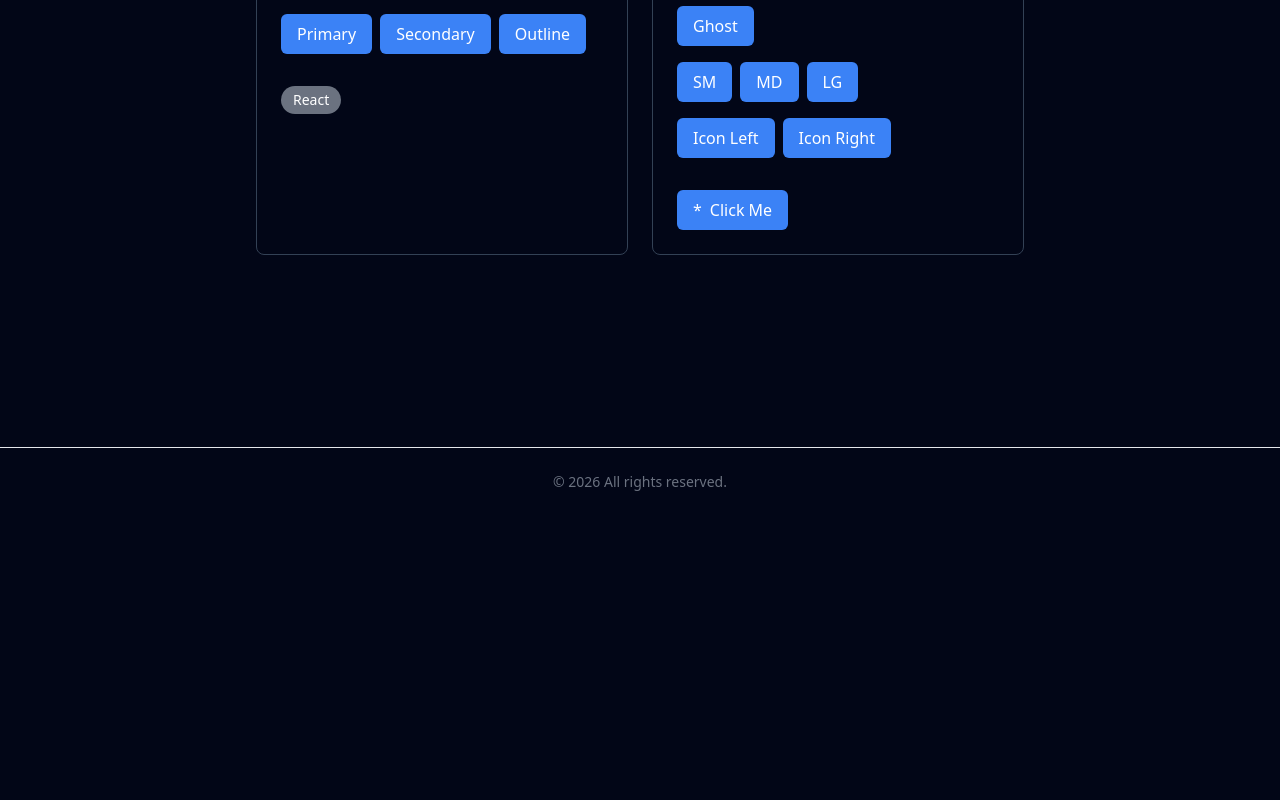
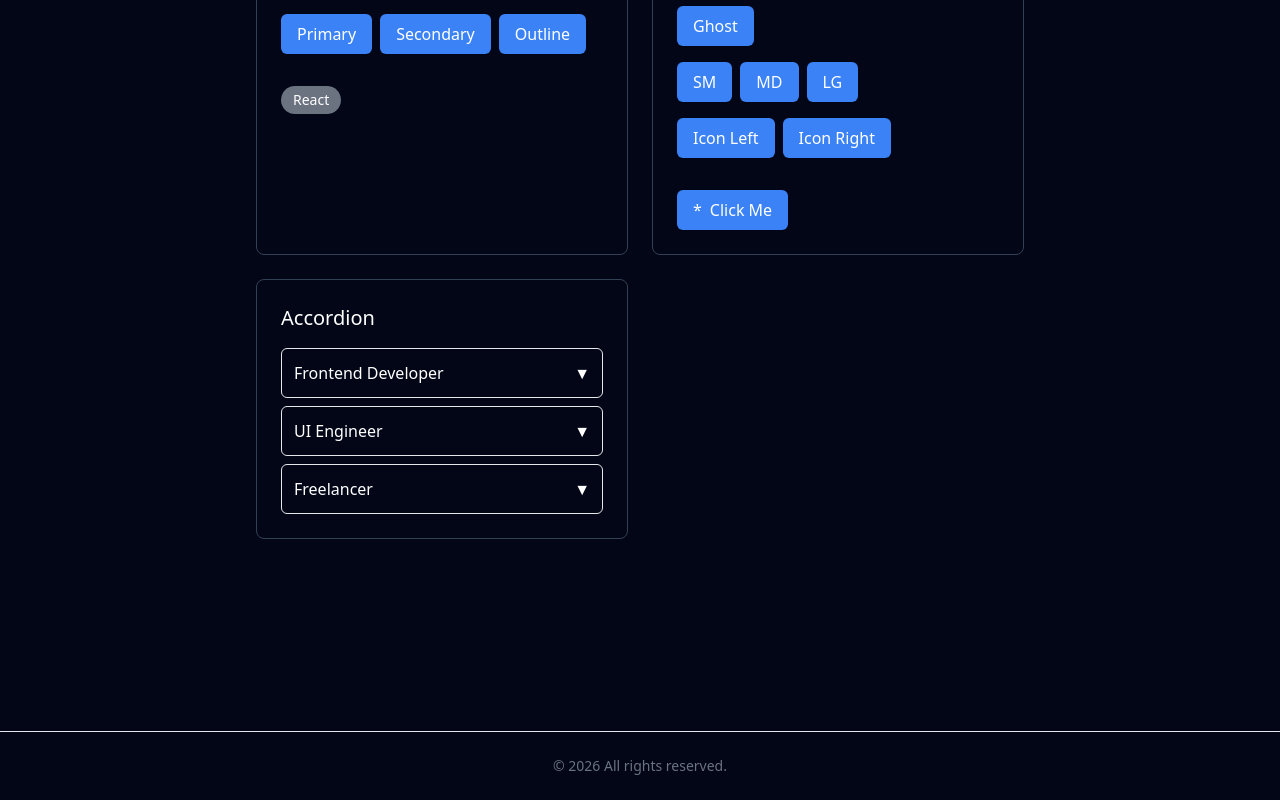
Before and after one commit to ghashghaei/my-portfolio, a Next.js app: page /de in a window 1280 px wide. Shown: the part 1431-2231 px from the top of the page. Before the commit the page ends 1947 px from the top, so only its background shows below. Built offline with nearby package versions, Linux system fonts and the light colour scheme.

Commit message:
add accordion to showcase

```diff
--- a/app/components/sections/ShowcaseSection.tsx
+++ b/app/components/sections/ShowcaseSection.tsx
@@ -16,6 +16,25 @@ export default function ShowcaseSection() {
   const [btnSize, setBtnSize] = useState<"sm" | "md" | "lg">("md");
 
   const [iconPosition, setIconPosition] = useState<"left" | "right">("left");
+  const [openId, setOpenId] = useState<string | null>(null);
+
+  const accordionItems = [
+    {
+      id: "1",
+      title: "Frontend Developer",
+      content: "Worked with React, TypeScript and APIs",
+    },
+    {
+      id: "2",
+      title: "UI Engineer",
+      content: "Built reusable components and design systems",
+    },
+    {
+      id: "3",
+      title: "Freelancer",
+      content: "Created modern UI for clients",
+    },
+  ];
 
   return (
     <div className="max-w-3xl mx-auto flex flex-col gap-10">
@@ -100,6 +119,45 @@ export default function ShowcaseSection() {
             </CoreButton>
           </div>
         </div>
+        {/* Accordion Demo */}
+        <div className="border p-6 rounded-lg border-slate-700 flex flex-col gap-4">
+          <h3 className="text-xl">Accordion</h3>
+
+          <div className="flex flex-col gap-2">
+            {accordionItems.map((item) => {
+              const isOpen = openId === item.id;
+
+              return (
+                <div key={item.id} className="border rounded-md">
+                  {/* Header */}
+                  <div
+                    className="flex justify-between items-center p-3 cursor-pointer"
+                    onClick={() => setOpenId(isOpen ? null : item.id)}
+                  >
+                    <span>{item.title}</span>
+
+                    <span
+                      className={`transition-transform duration-300 ${
+                        isOpen ? "rotate-180" : ""
+                      }`}
+                    >
+                      ▼
+                    </span>
+                  </div>
+
+                  {/* Content */}
+                  <div
+                    className={`overflow-hidden transition-all duration-300 ${
+                      isOpen ? "max-h-40 p-3" : "max-h-0"
+                    }`}
+                  >
+                    <p className="text-sm text-gray-400">{item.content}</p>
+                  </div>
+                </div>
+              );
+            })}
+          </div>
+        </div>
       </div>
     </div>
   );
```
